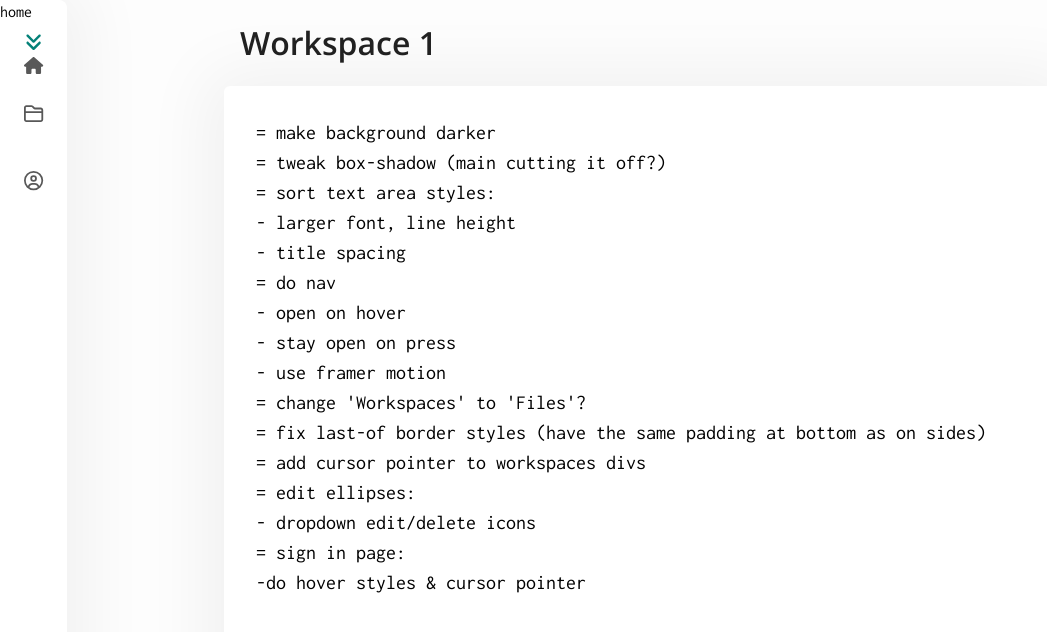
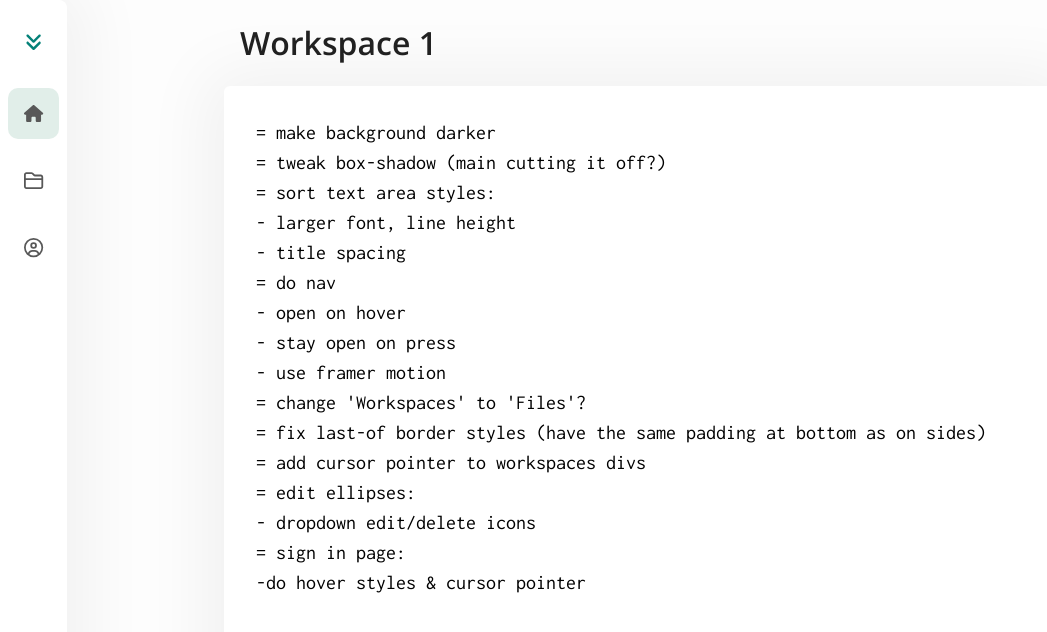
Before and after one commit to timgoalen/tasker, a Next.js app: page / in a window 1280 px wide. Shown: the top 632 px of the page, without its empty margins (0-1047 px from the left). Built offline with nearby package versions, Linux system fonts and the light colour scheme.

Commit message:
style: add tooltip styles

```diff
--- a/app/layout.tsx
+++ b/app/layout.tsx
@@ -5,7 +5,7 @@ import { inconsolata } from "./ui/fonts";
 import SideNav from "./ui/sidenav/SideNav";
 
 export const metadata: Metadata = {
-  title: "tasker",
+  title: "Tasker",
   description: "A Developer Task Tool",
 };
 
--- a/app/styles/NavItem.module.css
+++ b/app/styles/NavItem.module.css
@@ -11,7 +11,7 @@
 }
 
 .container:hover {
-  background-color: #e9e9e9;
+  background-color: #f3f3f3;
   cursor: pointer;
 }
 
@@ -24,3 +24,7 @@
 .label {
   font-size: 1.2rem;
 }
+
+.active {
+  background-color: #0b714c1f;
+}
--- a/app/styles/Tooltip.module.css
+++ b/app/styles/Tooltip.module.css
@@ -1,5 +1,23 @@
 .tooltip {
-    position: absolute;
-    top: 0;
-    left: 0;
+  position: relative;
 }
+
+.text {
+  opacity: 0;
+  transition: opacity ease-in 0.25s;
+  position: absolute;
+  top: 1.5rem;
+  left: 4.5rem;
+  padding: 0.5rem;
+  border-radius: 8px;
+  background-color: var(--white);
+  color: var(--grey);
+  text-wrap: nowrap;
+  font-weight: 600;
+  box-shadow: var(--page-box-shadow);
+  cursor: default;
+}
+
+.tooltip:hover .text {
+  opacity: 1;
+}
--- a/app/ui/sidenav/NavItem.tsx
+++ b/app/ui/sidenav/NavItem.tsx
@@ -22,11 +22,7 @@ export default function NavItem({ href, label, icon }: NavItemProps) {
   return (
     <Link
       href={href}
-      className={styles.container}
-      //   className={clsx(
-      //     "grey-text nav-link",
-      //     pathname === "/" ? "active-link nav-link" : "nav-link"
-      //   )}
+      className={clsx(styles.container, pathname === href && styles.active)}
     >
       <FontAwesomeIcon icon={icon} className={styles.icon} />
       {/* <div className={`${openSans.className} antialiased ${styles.label}`}>
--- a/app/ui/sidenav/NavLinks.tsx
+++ b/app/ui/sidenav/NavLinks.tsx
@@ -9,11 +9,17 @@ import {
 export default function NavLinks() {
   return (
     <>
-      <Tooltip text="home">
+      <Tooltip text="Home">
         <NavItem href="/" label="Home" icon={faHome} />
       </Tooltip>
-      <NavItem href="/workspaces" label="Workspaces" icon={faFolderClosed} />
-      <NavItem href="/signin" label="Sign In" icon={faCircleUser} />
+
+      <Tooltip text="Workspaces">
+        <NavItem href="/workspaces" label="Workspaces" icon={faFolderClosed} />
+      </Tooltip>
+
+      <Tooltip text="Sign In">
+        <NavItem href="/signin" label="Sign In" icon={faCircleUser} />
+      </Tooltip>
     </>
   );
 }
--- a/app/ui/sidenav/Tooltip.tsx
+++ b/app/ui/sidenav/Tooltip.tsx
@@ -1,4 +1,6 @@
 import { ReactElement } from "react";
+
+import { openSans } from "@/app/ui/fonts";
 
 import styles from "@/app/styles/Tooltip.module.css";
 
@@ -10,7 +12,9 @@ interface TooltipTypes {
 export default function Tooltip({ text, children }: TooltipTypes) {
   return (
     <div className={styles.tooltip}>
-      <span>{text}</span>
+      <div className={`${openSans.className} antialiased ${styles.text}`}>
+        {text}
+      </div>
       {children}
     </div>
   );
```
